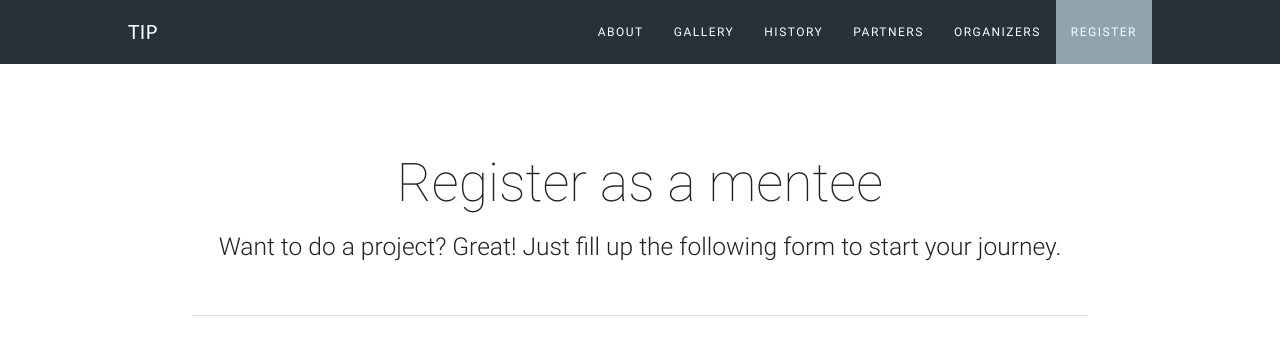
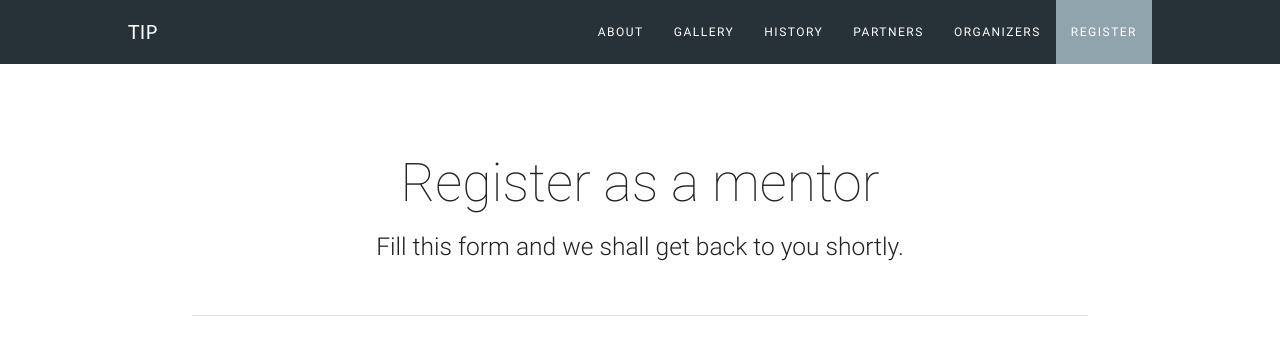
Before and after one commit to BITS-TIP/BITS-TIP.github.io, a plain HTML site: page registration/index.html in a window 1280 px wide. Shown: the top 339 px of the page. Drawn offline with Linux system fonts and the light colour scheme.

Commit message:
Minor change to registration page

```diff
--- a/registration/index.html
+++ b/registration/index.html
@@ -53,10 +53,10 @@
   </div>
   <br><br><br><br>
   <div class = "row">
-    <h2 class = "marginless nicelightfont center">Register as a mentee</h4>
+    <h2 class = "marginless nicelightfont center">Register as a mentor</h4>
   </div>
   <div class = "row">
-    <h5 class = "decentlightfont center">Want to do a project? Great! Just fill up the following form to start your journey.<h5>
+    <h5 class = "decentlightfont center">Fill this form and we shall get back to you shortly.<h5>
   </div>
   <br>
   <div class = "divider container"></div>
```
